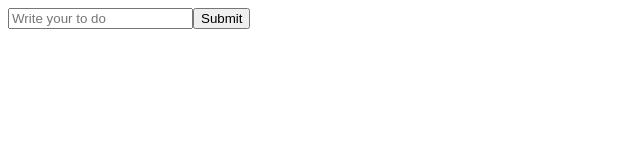
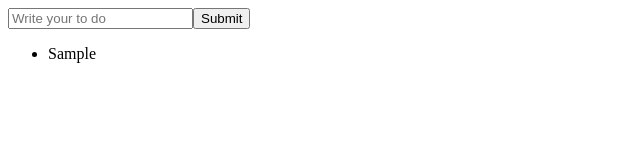
Before and after one commit to software92/todo-app, a React (Create React App) app: page / in a window 1280 px wide. Both pictures are taken after typing "Sample" into the empty fields and a click on the button "Submit". Shown: the top 160 px of the page, without its empty margins (0-640 px from the left). Built offline with nearby package versions, Linux system fonts and the light colour scheme.

Commit message:
feat: list 생성
- 입력 받은 toDos를 사용해 list 생성

```diff
--- a/src/App.js
+++ b/src/App.js
@@ -1,4 +1,5 @@
 import { useState } from 'react';
+import ToDos from './components/ToDos';
 
 function App() {
   // 1
@@ -39,6 +40,7 @@ function App() {
         />
         <button>Submit</button>
       </form>
+      {toDos && <ToDos toDos={toDos} />}
     </div>
   );
 }
--- /dev/null
+++ b/src/components/ToDos.js
@@ -0,0 +1,11 @@
+const ToDos = ({ toDos }) => {
+  return (
+    <ul>
+      {toDos.map((toDo, index) => (
+        <li key={index}>{toDo}</li>
+      ))}
+    </ul>
+  );
+};
+
+export default ToDos;
```
